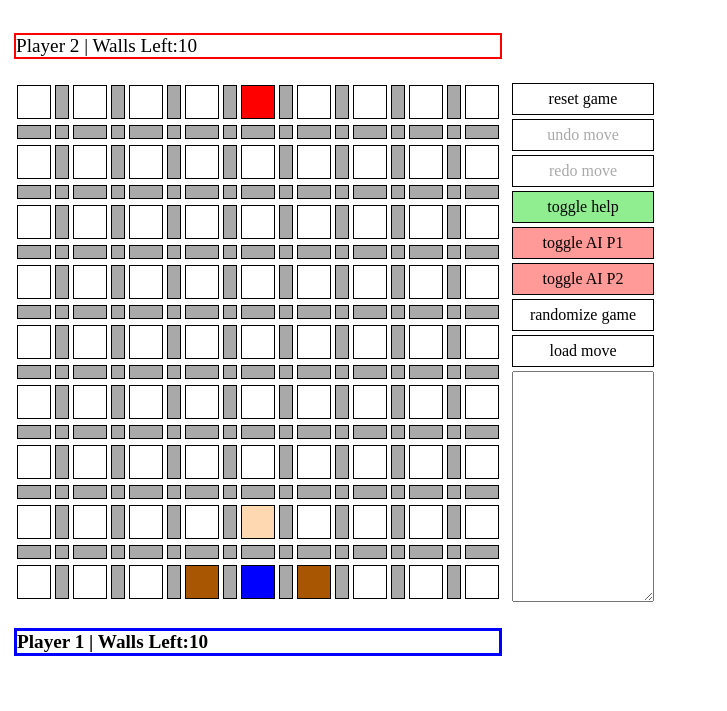
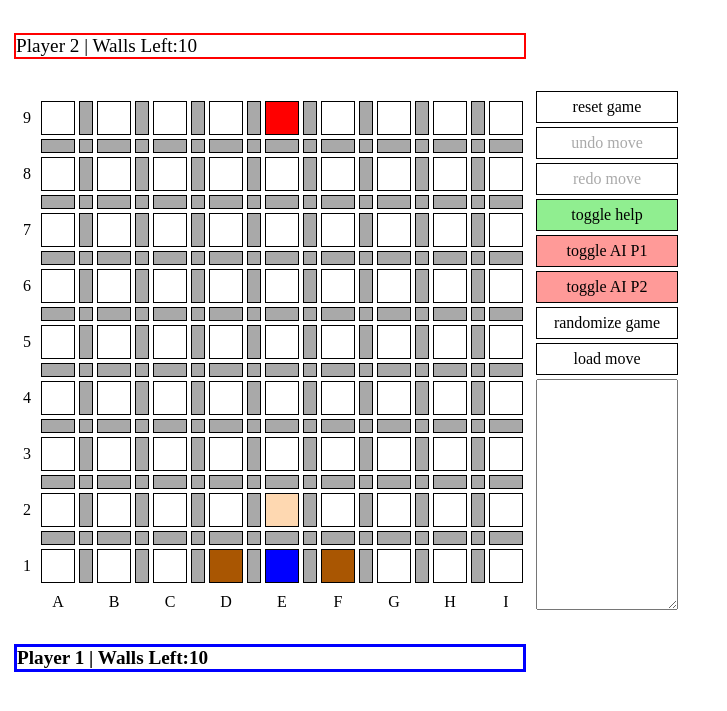
Before and after one commit to dainikkal/quoridor, a Flask app: page / in a window 1280 px wide. Shown: the top 711 px of the page, without its empty margins (0-727 px from the left). Run offline with Flask 2, Linux system fonts and the light colour scheme.

Commit message:
added notation on board

```diff
--- a/static/game.css
+++ b/static/game.css
@@ -13,6 +13,13 @@ td.Square a {
   padding: 6px;
   border: 1px solid black;
   overflow: hidden;
+}
+
+td.Info a {
+  display: block;
+  padding: 6px;
+  overflow: hidden;
+  text-align: center;
 }
 
 td.Square.V a {
--- a/templates/game.html
+++ b/templates/game.html
@@ -1,14 +1,17 @@
-{% extends 'index.html' %}
+{% extends 'index.html' %} {% block player2 %}
+<p class="p2info {{currentplayer[1]}}">
+  Player 2 | Walls Left:{{p2walls}} {{p2ai}}
+</p>
+<p>{% endblock player2 %} {% block table %}</p>
 
-{% block player2 %}
-<p class="p2info {{currentplayer[1]}}"> Player 2 | Walls Left:{{p2walls}} {{p2ai}}<p>
-{% endblock player2 %}
-
-{% block table %}
 <table>
   {% for current_r in range(17) %}
   <tr class="row{{current_r}}">
-  {% for current_c in range(17) %}
+    {%if current_r % 2 == 0%}
+    <td class="Info"><a>{{'%0.0f '| format(9 - current_r / 2|float)}}</a></td>
+    {% else %}
+    <td class=""></td>
+    {% endif %} {% for current_c in range(17) %}
     <td class="{{classes[current_r*17+current_c]}}">
       {% if links[current_r*17+current_c] != "" %}
       <a href="/{{links[current_r*17+current_c]}}"></a>
@@ -17,11 +20,35 @@
       {% endif %}
     </td>
     {% endfor %}
+  </tr>
+  {% endfor %}
   <tr>
-{% endfor %}
+    {% for current_c in range(18) %} {%if current_c == 1%}
+    <td class="Info"><a>A</a></td>
+    {% elif current_c == 3%}
+    <td class="Info"><a>B</a></td>
+    {% elif current_c == 5%}
+    <td class="Info"><a>C</a></td>
+    {% elif current_c == 7%}
+    <td class="Info"><a>D</a></td>
+    {% elif current_c == 9%}
+    <td class="Info"><a>E</a></td>
+    {% elif current_c == 11%}
+    <td class="Info"><a>F</a></td>
+    {% elif current_c == 13%}
+    <td class="Info"><a>G</a></td>
+    {% elif current_c == 15%}
+    <td class="Info"><a>H</a></td>
+    {% elif current_c == 17%}
+    <td class="Info"><a>I</a></td>
+    {% else %}
+    <td class=""></td>
+    {% endif %} {% endfor %}
+  </tr>
 </table>
-{% endblock table %}
 
-{% block player1 %}
-<p class="p1info {{currentplayer[0]}}"> Player 1 | Walls Left:{{p1walls}} {{p1ai}}<p>
-{% endblock player1 %}
+{% endblock table %} {% block player1 %}
+<p class="p1info {{currentplayer[0]}}">
+  Player 1 | Walls Left:{{p1walls}} {{p1ai}}
+</p>
+<p>{% endblock player1 %}</p>
```
Lines whose indentation alone changed are shown as unchanged.
